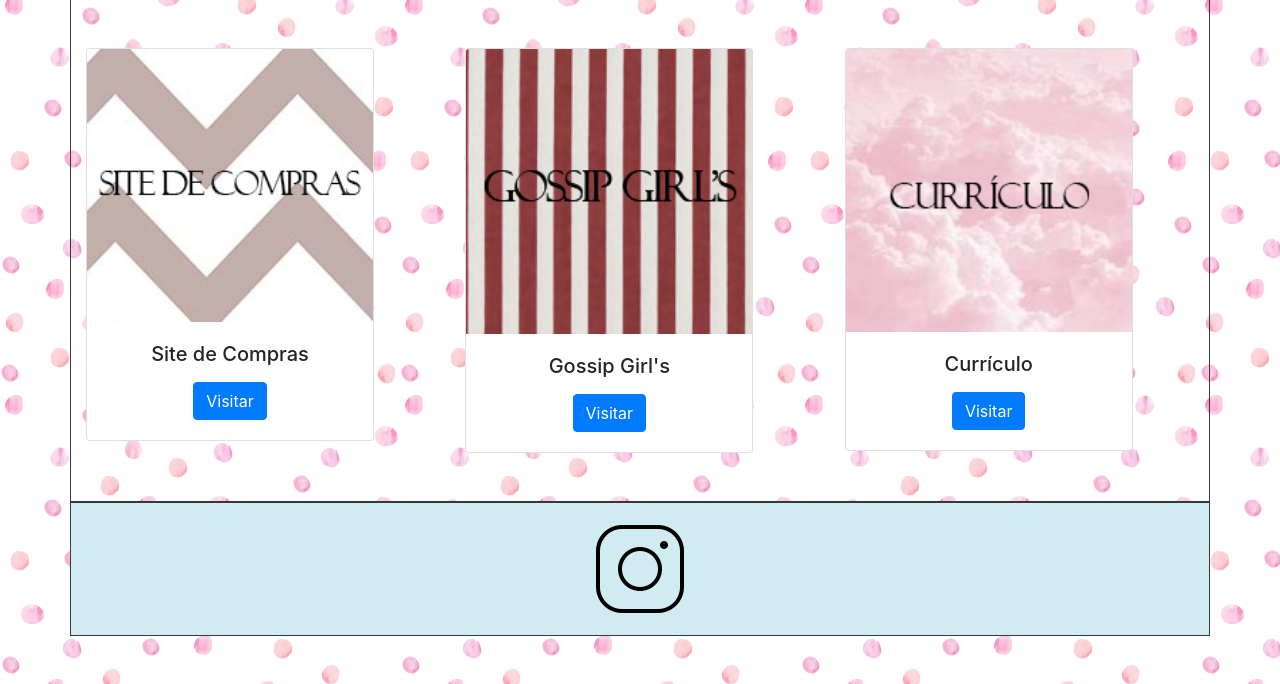
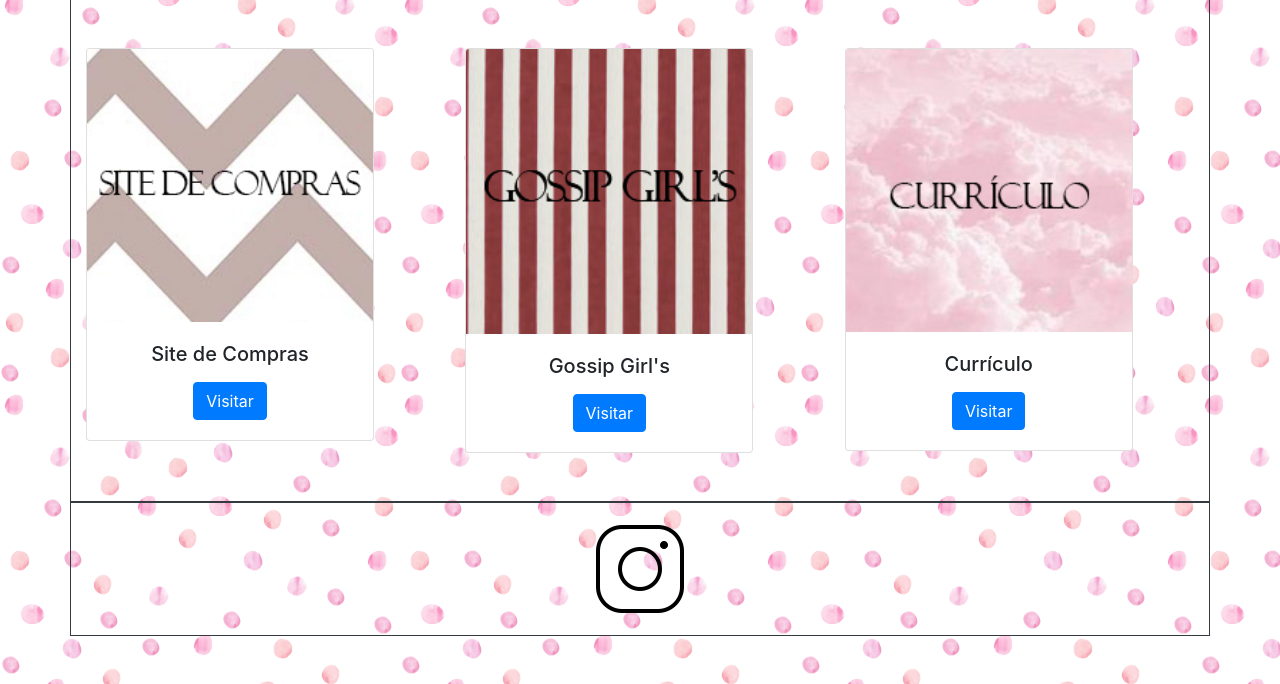
Before and after one commit to camila062/portfolio, a PHP site: page / in a window 1280 px wide. Shown: the part 416-1100 px from the top of the page. Run offline with PHP 8.4, Linux system fonts and the light colour scheme.

Commit message:
alteração2

```diff
--- a/paginas/includes/footer.php
+++ b/paginas/includes/footer.php
@@ -1,4 +1,4 @@
-<footer class="container alert-info py-3 text-center border border-dark">
+<footer class="container py-3 text-center border border-dark">
 <a href="https://www.instagram.com/camila_lidia/?hl=pt-br">
 
     <img src="public/img/ig-.png" alt="">
```
